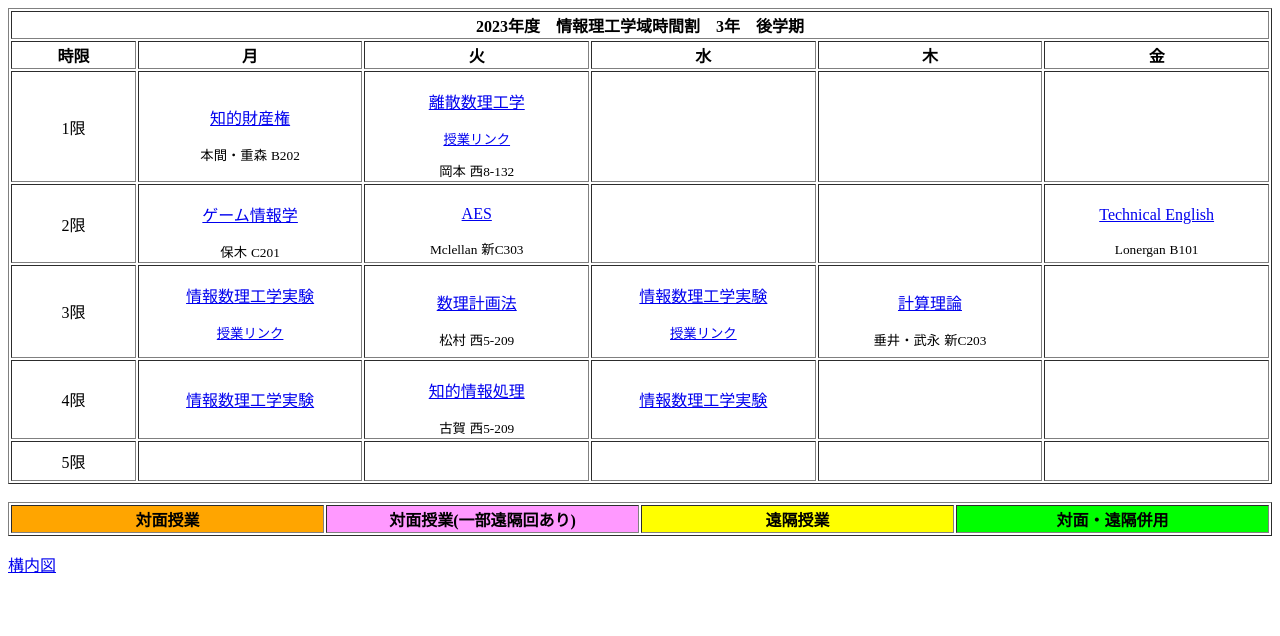
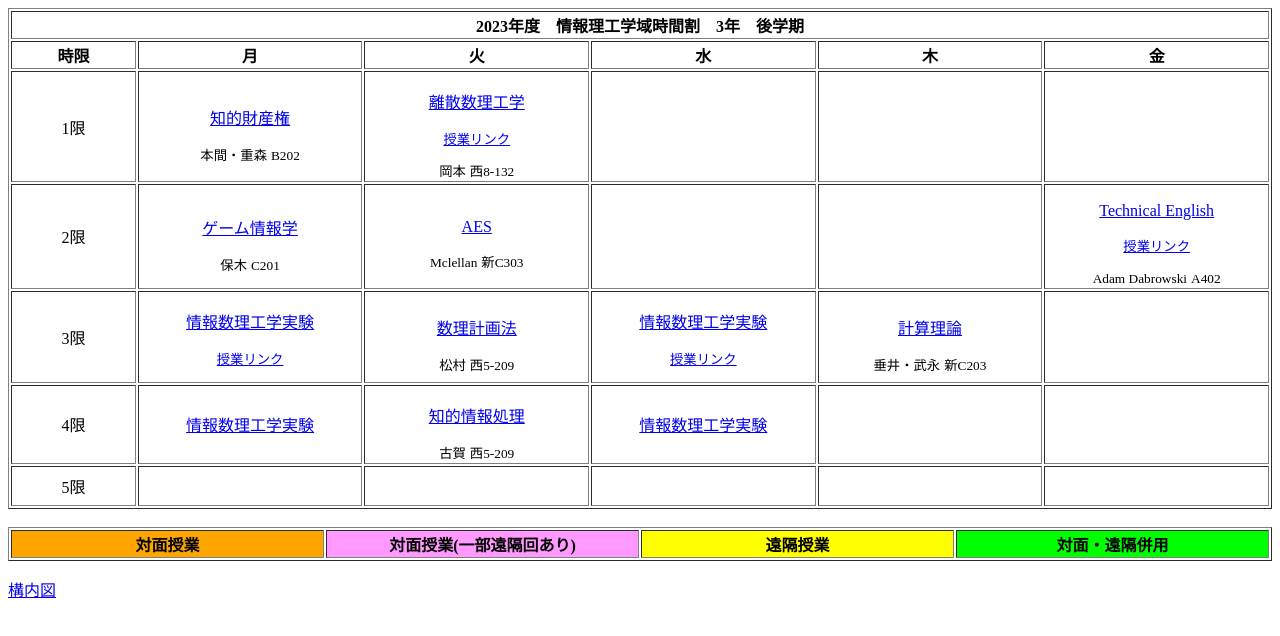
Before and after one commit to Asuka2002/timetable_uec, a plain HTML site: page index.html in a window 1280 px wide. Drawn offline with Linux system fonts and the light colour scheme.

Commit message:
Update index.html

```diff
--- a/index.html
+++ b/index.html
@@ -26,7 +26,7 @@
                 <small align="right">B202</small>
             </td>
             <td>
-                <p><a href="http://kyoumu.office.uec.ac.jp/syllabus/2022/31/31_21013107.html">離散数理工学</a></p>
+                <p><a href="http://kyoumu.office.uec.ac.jp/syllabus/2021/31/31_21124230.html">離散数理工学</a></p>
                 <small><p><a href="http://dopal.cs.uec.ac.jp/okamotoy/lect/2023/dme/">授業リンク</a></p></small>
                 <small align="left">岡本</small>
                 <small align="right">西8-132</small>
@@ -62,8 +62,9 @@
             </td>
             <td>
                 <p><a href="http://kyoumu.office.uec.ac.jp/syllabus/2023/31/31_21124228.html">Technical English</a></p>
-                <small>Lonergan</small>
-                <small>B101</small>
+                <small><p><a href="https://sites.google.com/view/dabrowskiuecfall/home">授業リンク</a></p></small>
+                <small>Adam Dabrowski</small>
+                <small>A402</small>
             </td>
         </tr>
 
```
